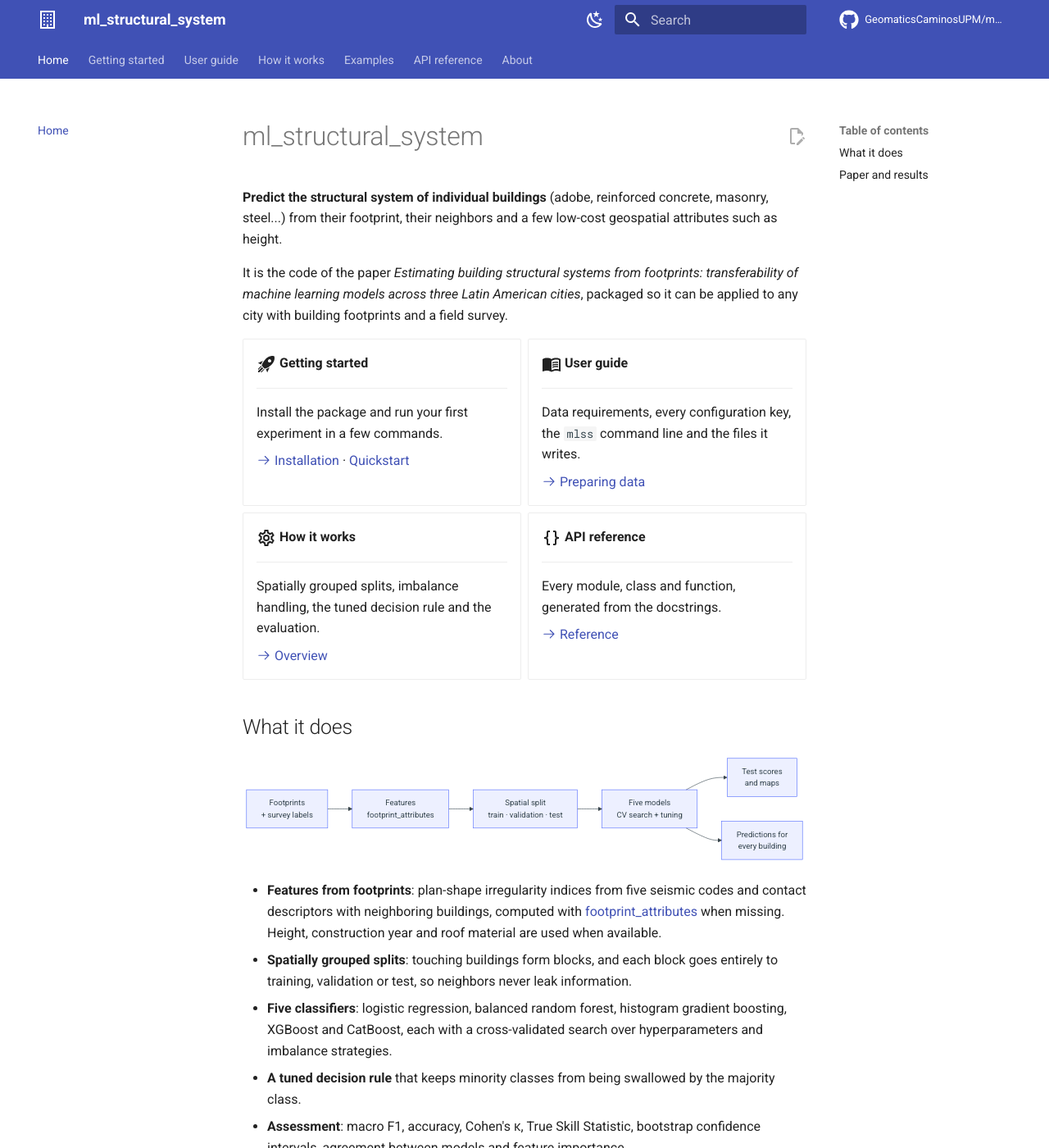
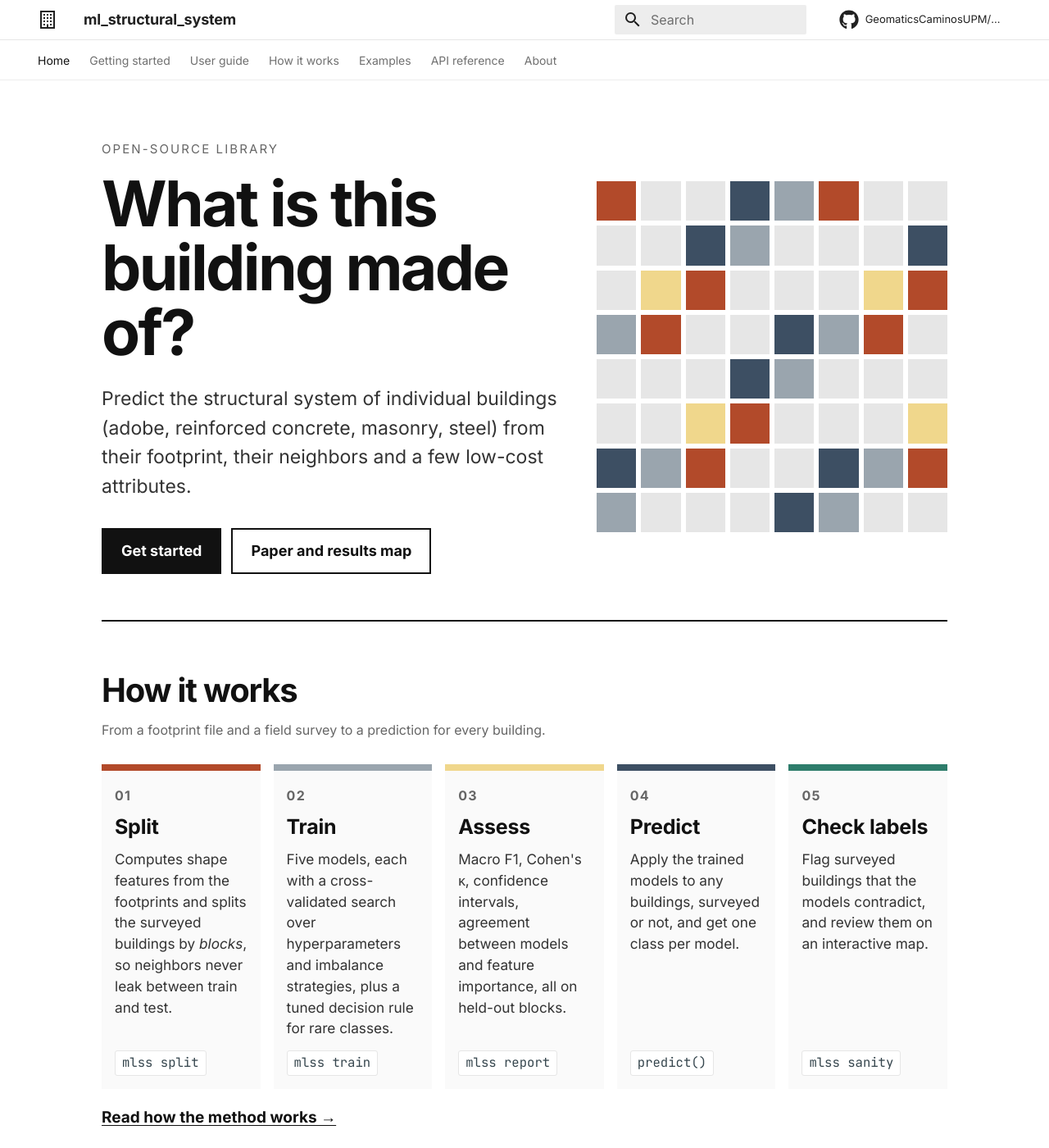
Before and after one commit to GeomaticsCaminosUPM/ml_structural_system, an MkDocs documentation site: the page built from docs/index.md, in a window 1280 px wide and 1400 px high. Shown: the whole window at 82% size. Built offline with MkDocs 1.6.1 and Material for MkDocs 9.7.7, drawn with Linux system fonts in a browser that asks for light colours; comment, search, counter and statistics services are not loaded; some of the changed text lies outside the part shown.

Commit message:
Docs page fixed and changed style

````diff
--- a/docs/index.md
+++ b/docs/index.md
@@ -1,63 +1,7 @@
-# ml_structural_system
-
-**Predict the structural system of individual buildings** (adobe, reinforced concrete, masonry, steel...) from their footprint, their neighbors and a few low-cost geospatial attributes such as height.
-
-It is the code of the paper *Estimating building structural systems from footprints: transferability of machine learning models across three Latin American cities*, packaged so it can be applied to any city with building footprints and a field survey.
-
-<div class="grid cards" markdown>
-
--   :material-rocket-launch:{ .lg .middle } **Getting started**
-
-    ---
-
-    Install the package and run your first experiment in a few commands.
-
-    [:octicons-arrow-right-24: Installation](getting-started/installation.md) · [Quickstart](getting-started/quickstart.md)
-
--   :material-book-open-variant:{ .lg .middle } **User guide**
-
-    ---
-
-    Data requirements, every configuration key, the `mlss` command line and the files it writes.
-
-    [:octicons-arrow-right-24: Preparing data](guide/data.md)
-
--   :material-cog-outline:{ .lg .middle } **How it works**
-
-    ---
-
-    Spatially grouped splits, imbalance handling, the tuned decision rule and the evaluation.
-
-    [:octicons-arrow-right-24: Overview](concepts/index.md)
-
--   :material-code-braces:{ .lg .middle } **API reference**
-
-    ---
-
-    Every module, class and function, generated from the docstrings.
-
-    [:octicons-arrow-right-24: Reference](reference/index.md)
-
-</div>
-
-## What it does
-
-```mermaid
-flowchart LR
-    A[Footprints<br/>+ survey labels] --> B[Features<br/>footprint_attributes]
-    B --> C[Spatial split<br/>train · validation · test]
-    C --> D[Five models<br/>CV search + tuning]
-    D --> E[Test scores<br/>and maps]
-    D --> F[Predictions for<br/>every building]
-```
-
-- **Features from footprints**: plan-shape irregularity indices from five seismic codes and contact descriptors with neighboring buildings, computed with [footprint_attributes](https://github.com/GeomaticsCaminosUPM/footprint_attributes) when missing. Height, construction year and roof material are used when available.
-- **Spatially grouped splits**: touching buildings form blocks, and each block goes entirely to training, validation or test, so neighbors never leak information.
-- **Five classifiers**: logistic regression, balanced random forest, histogram gradient boosting, XGBoost and CatBoost, each with a cross-validated search over hyperparameters and imbalance strategies.
-- **A tuned decision rule** that keeps minority classes from being swallowed by the majority class.
-- **Assessment**: macro F1, accuracy, Cohen's κ, True Skill Statistic, bootstrap confidence intervals, agreement between models and feature importance.
-- **GPU support**: XGBoost and CatBoost train on a CUDA GPU when one is available.
-
-## Paper and results
-
-The experiments, data and figures of the paper are in [ml_structural_system_paper](https://github.com/GeomaticsCaminosUPM/ml_structural_system_paper). Its results can be explored in the [interactive map](examples/paper-map.md) and in a [Google Colab notebook](https://colab.research.google.com/github/GeomaticsCaminosUPM/ml_structural_system_paper/blob/main/paper_results.ipynb).
+---
+template: home.html
+title: Predict the structural system of buildings
+hide:
+  - navigation
+  - toc
+---
--- /dev/null
+++ b/docs/stylesheets/extra.css
@@ -0,0 +1,90 @@
+/* Plain, high-contrast style: white page, black type, class colors as the only accents. */
+:root {
+  --ml-ink: #111;
+  --ml-mute: #666;
+  --ml-line: #e6e6e6;
+  --ml-c0: #B24A2A; /* adobe */
+  --ml-c1: #9AA5AE; /* reinforced concrete */
+  --ml-c2: #F0D78C; /* masonry */
+  --ml-c3: #3D4F63; /* steel */
+  --ml-c4: #2E7D6B;
+  --md-primary-fg-color: #fff;
+  --md-primary-bg-color: #111;
+  --md-accent-fg-color: #B24A2A;
+  --md-typeset-a-color: #B24A2A;
+  --md-default-fg-color: #111;
+  --md-text-font: "Inter", "Helvetica Neue", Arial, sans-serif;
+}
+.md-header { box-shadow: none; border-bottom: 1px solid var(--ml-line); }
+.md-tabs { background: #fff; color: var(--ml-ink); border-bottom: 1px solid var(--ml-line); }
+.md-tabs__link { opacity: .6; } .md-tabs__link--active, .md-tabs__link:hover { opacity: 1; }
+.md-header__title { font-weight: 700; letter-spacing: -.01em; }
+.md-typeset h1, .md-typeset h2 { font-weight: 700; letter-spacing: -.02em; color: var(--ml-ink); }
+.md-typeset code { border-radius: 3px; }
+
+/* Home */
+.md-content__inner:has(.ml-home) { margin: 0; padding: 0; max-width: none; }
+.md-content__inner:has(.ml-home)::before { display: none; }
+.md-main__inner:has(.ml-home) { margin-top: 0; }
+.md-content__button { display: none; }
+.ml-home { max-width: 1080px; margin: 0 auto; padding: 0 24px 64px; font-family: var(--md-text-font); color: var(--ml-ink); }
+.ml-home h1, .ml-home h2, .ml-home h3 { margin: 0; color: var(--ml-ink); }
+.ml-home a { color: inherit; }
+
+.ml-hero { display: grid; grid-template-columns: 1.3fr 1fr; gap: 48px; align-items: center; padding: 72px 0 56px; border-bottom: 2px solid var(--ml-ink); }
+.ml-kicker { margin: 0 0 16px; font-size: .75rem; letter-spacing: .14em; text-transform: uppercase; color: var(--ml-mute); }
+.ml-hero h1 { font-size: clamp(2.4rem, 6vw, 4.4rem); line-height: 1.02; font-weight: 800; letter-spacing: -.035em; }
+.ml-lead { margin: 24px 0 0; max-width: 34em; font-size: 1.15rem; line-height: 1.55; color: #333; }
+.ml-actions { display: flex; flex-wrap: wrap; gap: 12px; margin: 32px 0 0; }
+.ml-btn { display: inline-block; padding: 12px 22px; border: 2px solid var(--ml-ink); font-weight: 600; font-size: .9rem; text-decoration: none !important; color: var(--ml-ink) !important; transition: transform .12s; }
+.ml-btn:hover { transform: translate(-2px, -2px); box-shadow: 3px 3px 0 var(--ml-ink); }
+.ml-btn--solid { background: var(--ml-ink); color: #fff !important; }
+
+.ml-mosaic { display: grid; grid-template-columns: repeat(8, 1fr); gap: 6px; aspect-ratio: 1; }
+.ml-mosaic span { background: var(--ml-line); }
+.ml-mosaic .c0 { background: var(--ml-c0); } .ml-mosaic .c1 { background: var(--ml-c1); }
+.ml-mosaic .c2 { background: var(--ml-c2); } .ml-mosaic .c3 { background: var(--ml-c3); }
+
+.ml-section { padding: 56px 0 8px; }
+.ml-section h2 { font-size: 2rem; font-weight: 800; letter-spacing: -.03em; }
+.ml-sub { margin: 8px 0 28px; color: var(--ml-mute); }
+.ml-section > h2 + .ml-steps, .ml-section > h2 + .ml-use { margin-top: 28px; }
+.ml-more { margin: 20px 0 0; font-size: .95rem; }
+.ml-more a { font-weight: 600; text-decoration: underline; text-underline-offset: 3px; }
+
+.ml-steps { display: grid; grid-template-columns: repeat(5, 1fr); gap: 16px; }
+.ml-step { display: flex; flex-direction: column; padding: 18px 16px 16px; border-top: 8px solid; background: #fafafa; }
+.ml-step.c0 { border-color: var(--ml-c0); } .ml-step.c1 { border-color: var(--ml-c1); }
+.ml-step.c2 { border-color: var(--ml-c2); } .ml-step.c3 { border-color: var(--ml-c3); } .ml-step.c4 { border-color: var(--ml-c4); }
+.ml-step b { font-size: .8rem; color: var(--ml-mute); letter-spacing: .08em; }
+.ml-step h3 { margin: 6px 0 8px; font-size: 1.25rem; font-weight: 800; }
+.ml-step p { flex: 1; margin: 0 0 14px; font-size: .86rem; line-height: 1.5; color: #333; }
+.ml-step code { align-self: flex-start; background: #fff; border: 1px solid var(--ml-line); padding: 2px 8px; font-size: .78rem; }
+
+.ml-use { display: grid; grid-template-columns: 1fr 1fr; gap: 32px; }
+.ml-use h3 { margin: 22px 0 8px; font-size: .95rem; font-weight: 700; }
+.ml-use h3:first-child { margin-top: 0; }
+.ml-use pre { margin: 0; }
+.ml-use .md-typeset pre > code, .ml-use pre > code { display: block; padding: 14px 16px; background: #111; color: #f3f3f3; font-size: .78rem; line-height: 1.6; border-radius: 0; overflow-x: auto; }
+
+.ml-figs { display: grid; grid-template-columns: 1fr 1fr; gap: 20px; }
+.ml-figs figure { margin: 0; }
+.ml-figs .wide { grid-column: 1 / -1; }
+.ml-figs img { width: 100%; height: auto; display: block; border: 1px solid var(--ml-line); }
+.ml-figs figcaption { margin-top: 6px; font-size: .78rem; letter-spacing: .06em; text-transform: uppercase; color: var(--ml-mute); }
+
+.ml-paper { display: grid; grid-template-columns: 1.5fr 1fr; gap: 40px; align-items: center; margin-top: 56px; padding: 40px 0 0; border-top: 2px solid var(--ml-ink); }
+.ml-paper p { margin: 12px 0 0; line-height: 1.55; color: #333; }
+.ml-paper .ml-actions { margin: 0; flex-direction: column; align-items: stretch; }
+.ml-paper .ml-btn { text-align: center; }
+
+@media (max-width: 900px) {
+  .ml-hero, .ml-use, .ml-paper { grid-template-columns: 1fr; }
+  .ml-hero { padding-top: 40px; }
+  .ml-mosaic { max-width: 320px; }
+  .ml-steps { grid-template-columns: 1fr 1fr; }
+}
+@media (max-width: 520px) { .ml-steps, .ml-figs { grid-template-columns: 1fr; } }
+
+.ml-use > div, .ml-hero > div, .ml-paper > div { min-width: 0; }
+.ml-figs { align-items: start; }
--- a/mkdocs.yml
+++ b/mkdocs.yml
@@ -9,20 +9,17 @@ copyright: Copyright &copy; Advanced Geomatics group, Universidad Politécnica d
 
 theme:
   name: material
+  custom_dir: overrides
+  font:
+    text: Inter
+    code: JetBrains Mono
   icon:
     repo: fontawesome/brands/github
     logo: material/office-building-outline
   palette:
-    - media: "(prefers-color-scheme: light)"
-      scheme: default
-      primary: indigo
-      accent: indigo
-      toggle: { icon: material/weather-night, name: Dark mode }
-    - media: "(prefers-color-scheme: dark)"
-      scheme: slate
-      primary: indigo
-      accent: indigo
-      toggle: { icon: material/weather-sunny, name: Light mode }
+    scheme: default
+    primary: white
+    accent: red
   features:
     - navigation.tabs
     - navigation.sections
@@ -36,6 +33,9 @@ theme:
     - content.code.annotate
     - content.tabs.link
     - content.action.edit
+
+extra_css:
+  - stylesheets/extra.css
 
 markdown_extensions:
   - abbr
--- /dev/null
+++ b/overrides/home.html
@@ -0,0 +1,93 @@
+{% extends "main.html" %}
+
+{% block tabs %}{{ super() }}{% endblock %}
+
+{% block content %}
+{% set paper = "https://geomaticscaminosupm.github.io/ml_structural_system_paper/" %}
+{% set base = config.site_url %}
+<div class="ml-home">
+
+  <section class="ml-hero">
+    <div class="ml-hero__text">
+      <p class="ml-kicker">Open-source library</p>
+      <h1>What is this building made of?</h1>
+      <p class="ml-lead">Predict the structural system of individual buildings (adobe, reinforced concrete, masonry, steel) from their footprint, their neighbors and a few low-cost attributes.</p>
+      <p class="ml-actions">
+        <a class="ml-btn ml-btn--solid" href="getting-started/installation/">Get started</a>
+        <a class="ml-btn" href="{{ paper }}">Paper and results map</a>
+      </p>
+    </div>
+    <div class="ml-mosaic" aria-hidden="true">
+      {% for i in range(64) %}
+      {% set k = (i * 7 + (i // 8) * 3 + (i // 5)) % 9 %}
+      <span class="c{{ k if k < 5 else 4 }}"></span>
+      {% endfor %}
+    </div>
+  </section>
+
+  <section class="ml-section">
+    <h2>How it works</h2>
+    <p class="ml-sub">From a footprint file and a field survey to a prediction for every building.</p>
+    <div class="ml-steps">
+      <div class="ml-step c0"><b>01</b><h3>Split</h3><p>Computes shape features from the footprints and splits the surveyed buildings by <em>blocks</em>, so neighbors never leak between train and test.</p><code>mlss split</code></div>
+      <div class="ml-step c1"><b>02</b><h3>Train</h3><p>Five models, each with a cross-validated search over hyperparameters and imbalance strategies, plus a tuned decision rule for rare classes.</p><code>mlss train</code></div>
+      <div class="ml-step c2"><b>03</b><h3>Assess</h3><p>Macro F1, Cohen's κ, confidence intervals, agreement between models and feature importance, all on held-out blocks.</p><code>mlss report</code></div>
+      <div class="ml-step c3"><b>04</b><h3>Predict</h3><p>Apply the trained models to any buildings, surveyed or not, and get one class per model.</p><code>predict()</code></div>
+      <div class="ml-step c4"><b>05</b><h3>Check labels</h3><p>Flag surveyed buildings that the models contradict, and review them on an interactive map.</p><code>mlss sanity</code></div>
+    </div>
+    <p class="ml-more"><a href="concepts/">Read how the method works &rarr;</a></p>
+  </section>
+
+  <section class="ml-section">
+    <h2>Use it</h2>
+    <div class="ml-use">
+      <div>
+        <h3>1. Install</h3>
+        <pre><code>git clone https://github.com/GeomaticsCaminosUPM/ml_structural_system.git
+cd ml_structural_system
+uv sync</code></pre>
+        <h3>2. Run an experiment</h3>
+        <pre><code>mlss split      --config config.yaml
+mlss preprocess --config config.yaml
+mlss report     --config config.yaml</code></pre>
+      </div>
+      <div>
+        <h3>3. Predict new buildings</h3>
+        <pre><code>from ml_structural_system.predict import predict
+
+buildings = predict("config.yaml", "new_area.gpkg")
+# one pred_&lt;model&gt; column per model</code></pre>
+        <h3>4. Check the labels</h3>
+        <pre><code>uv sync --extra sanity
+mlss sanity --config config.yaml --data survey.gpkg</code></pre>
+      </div>
+    </div>
+    <p class="ml-more"><a href="getting-started/quickstart/">Quickstart</a> &nbsp;&middot;&nbsp; <a href="guide/cli/">Command line</a> &nbsp;&middot;&nbsp; <a href="guide/configuration/">Configuration</a> &nbsp;&middot;&nbsp; <a href="reference/">API reference</a></p>
+  </section>
+
+  <section class="ml-section">
+    <h2>What you get</h2>
+    <p class="ml-sub">Output of the <a href="examples/ensanche-quisquella/">Ensanche Quisqueya example</a>, trained in a few minutes on a laptop.</p>
+    <div class="ml-figs">
+      <figure><img src="assets/scores.jpg" alt="Test scores of each model" loading="lazy"><figcaption>Test scores</figcaption></figure>
+      <figure><img src="assets/confusion_matrices.jpg" alt="Confusion matrices" loading="lazy"><figcaption>Confusion matrices</figcaption></figure>
+      <figure class="wide"><img src="assets/maps.jpg" alt="Predicted structural systems on a map" loading="lazy"><figcaption>Predictions on the map</figcaption></figure>
+    </div>
+  </section>
+
+  <section class="ml-section ml-paper">
+    <div>
+      <h2>The paper</h2>
+      <p><em>Estimating building structural systems from footprints: transferability of machine learning models across three Latin American cities.</em> The same code trains the models of Guatemala City, San José and Santo Domingo, and tests how they transfer between cities.</p>
+    </div>
+    <p class="ml-actions">
+      <a class="ml-btn ml-btn--solid" href="{{ paper }}">Paper website</a>
+      <a class="ml-btn" href="about/citation/">How to cite</a>
+      <a class="ml-btn" href="https://github.com/GeomaticsCaminosUPM/ml_structural_system">GitHub</a>
+    </p>
+  </section>
+
+</div>
+{% endblock %}
+
+{% block footer %}{{ super() }}{% endblock %}
````
